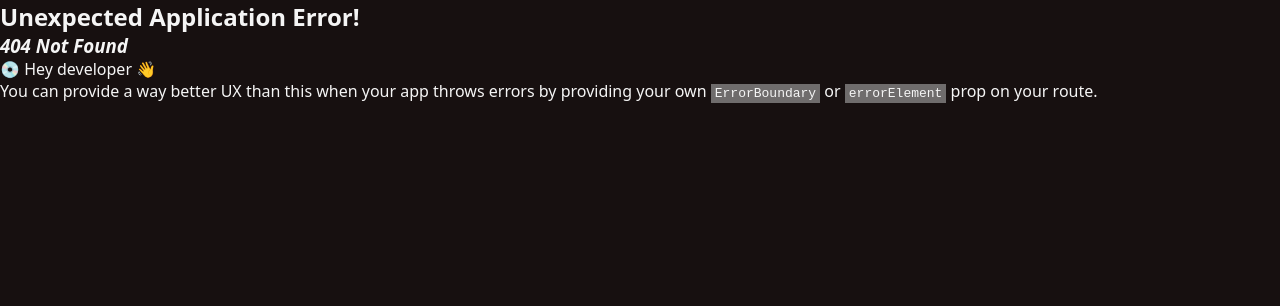
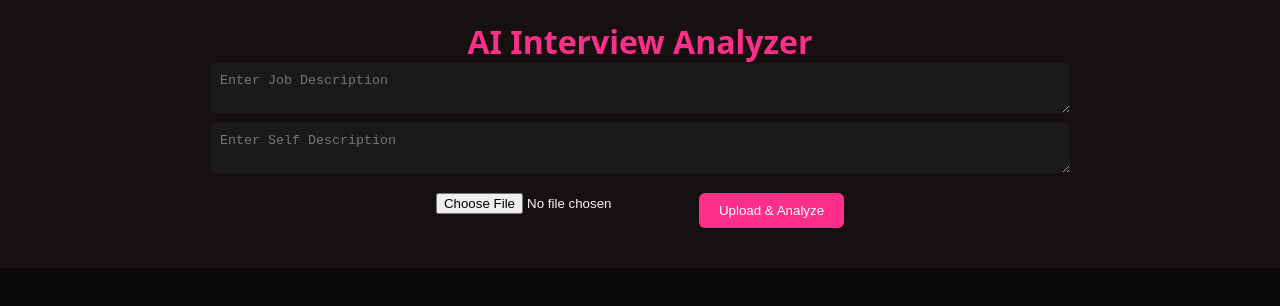
Before and after one commit to Himanshu116k/Smart_Ai_Resume_Checker, a React app in the folder Frontend/: page /resume in a window 1280 px wide. Before the commit this address had no page. Shown: the top 306 px of the page. Built offline with nearby package versions, Linux system fonts and the light colour scheme; the HTML template or start-up script is replaced by a standard one.

Commit message:
small bug fixing

```diff
--- a/Frontend/src/app.route.jsx
+++ b/Frontend/src/app.route.jsx
@@ -2,6 +2,7 @@ import { createBrowserRouter } from "react-router";
 import Login from "./features/auth/pages/Login";
 import Register from "./features/auth/pages/Register";
 import Protected from "./features/auth/components/Protected";
+import Resumpage from "./features/auth/pages/resumepage";
 
 export const router = createBrowserRouter([
   {
@@ -13,6 +14,10 @@ export const router = createBrowserRouter([
     element: <Register />
   },
   {
+    path: "/resume",
+    element: <Resumpage />
+  },
+  {
     path:"/",
     element: <Protected> <h1>Welcome to the App</h1> </Protected>
 
--- a/Frontend/src/features/auth/auth.context.jsx
+++ b/Frontend/src/features/auth/auth.context.jsx
@@ -5,7 +5,7 @@ export const AuthContext = createContext()
 
 export const AuthProvider = ({children}) =>{
    const [user,setUser]  = useState(null);
-   const [laoding,setloading] = useState(true);
+   const [laoding,setloading] = useState(false);
 
 
 
--- /dev/null
+++ b/Frontend/src/features/auth/pages/Resumepage.jsx
@@ -0,0 +1,164 @@
+// App.jsx
+import React, { useState } from "react";
+
+export default function Resumpage() {
+  const [file, setFile] = useState(null);
+  const [jobDescription, setJobDescription] = useState("");
+  const [selfDescription, setSelfDescription] = useState("");
+  const [data, setData] = useState(null);
+  const [loading, setLoading] = useState(false);
+  const [error, setError] = useState("");
+
+  const handleUpload = async () => {
+    if (!file || !jobDescription || !selfDescription) {
+      alert("Please fill all fields and upload resume");
+      return;
+    }
+
+    const formData = new FormData();
+    formData.append("resume", file);
+    formData.append("jobDescription", jobDescription);
+    formData.append("selfDescription", selfDescription);
+
+    try {
+      setLoading(true);
+      setError("");
+
+      const res = await fetch("http://localhost:3000/api/interview", {
+        method: "POST",
+        body: formData,
+      });
+
+      if (!res.ok) {
+        throw new Error("Failed to fetch data");
+      }
+
+      const result = await res.json();
+      setData(result && result.interviewReport ? result.interviewReport : null);
+    } catch (err) {
+      console.error(err);
+      setError("Something went wrong while uploading");
+    } finally {
+      setLoading(false);
+    }
+  };
+
+  return (
+    <>
+      <style>{`
+        body {
+          margin: 0;
+          background: #0a0a0a;
+          color: white;
+          font-family: Arial;
+        }
+
+        .container {
+          padding: 20px;
+          max-width: 900px;
+          margin: auto;
+        }
+
+        .title {
+          text-align: center;
+          color: #ff2e88;
+        }
+
+        .input-box {
+          display: flex;
+          flex-direction: column;
+          gap: 10px;
+          margin-bottom: 20px;
+        }
+
+        textarea {
+          padding: 10px;
+          border-radius: 6px;
+          border: none;
+          background: #1a1a1a;
+          color: white;
+        }
+
+        .upload-box {
+          display: flex;
+          gap: 10px;
+          justify-content: center;
+          margin-bottom: 20px;
+        }
+
+        .btn {
+          background: #ff2e88;
+          padding: 10px 20px;
+          border: none;
+          color: white;
+          border-radius: 6px;
+          cursor: pointer;
+        }
+
+        .card {
+          background: #111;
+          padding: 20px;
+          border-radius: 10px;
+        }
+
+        .question {
+          background: #1a1a1a;
+          padding: 10px;
+          border-radius: 6px;
+          margin-top: 10px;
+        }
+      `}</style>
+
+      <div className="container">
+        <h1 className="title">AI Interview Analyzer</h1>
+
+        {/* Inputs */}
+        <div className="input-box">
+          <textarea
+            placeholder="Enter Job Description"
+            value={jobDescription}
+            onChange={(e) => setJobDescription(e.target.value)}
+          />
+
+          <textarea
+            placeholder="Enter Self Description"
+            value={selfDescription}
+            onChange={(e) => setSelfDescription(e.target.value)}
+          />
+        </div>
+
+        {/* Upload */}
+        <div className="upload-box">
+          <input
+            type="file"
+            onChange={(e) => setFile(e.target.files[0])}
+          />
+          <button onClick={handleUpload} className="btn">
+            {loading ? "Analyzing..." : "Upload & Analyze"}
+          </button>
+        </div>
+
+        {error && <p>{error}</p>}
+
+        {/* Result */}
+        {data && (
+          <div className="card">
+            <h2>Job Description</h2>
+            <p>{data.jobDescription}</p>
+
+            <h2>Self Description</h2>
+            <p>{data.selfDescription}</p>
+
+            <h2>Technical Questions</h2>
+            {data.technicalQuestions && data.technicalQuestions.map((q, i) => (
+              <div key={i} className="question">
+                <p><strong>Q:</strong> {q.question}</p>
+                <p><strong>A:</strong> {q.answer}</p>
+              </div>
+            ))}
+          </div>
+        )}
+      </div>
+    </>
+  );
+}
--- /dev/null
+++ b/Frontend/src/features/auth/pages/Style.css
@@ -0,0 +1,69 @@
+body {
+  margin: 0;
+  font-family: Arial, sans-serif;
+  background-color: #0a0a0a;
+  color: white;
+}
+
+.container {
+  padding: 20px;
+  max-width: 900px;
+  margin: auto;
+}
+
+.title {
+  text-align: center;
+  color: #ff2e88;
+}
+
+.upload-box {
+  display: flex;
+  gap: 10px;
+  justify-content: center;
+  margin-bottom: 20px;
+}
+
+.btn {
+  background: #ff2e88;
+  border: none;
+  padding: 10px 20px;
+  color: white;
+  cursor: pointer;
+  border-radius: 6px;
+}
+
+.btn:hover {
+  background: #ff4da6;
+}
+
+.card {
+  background: #111;
+  padding: 20px;
+  border-radius: 10px;
+  box-shadow: 0 0 10px rgba(255, 46, 136, 0.4);
+}
+
+h2 {
+  color: #ff2e88;
+  margin-top: 20px;
+}
+
+.question {
+  background: #1a1a1a;
+  padding: 10px;
+  border-radius: 6px;
+  margin-top: 10px;
+}
+
+.plan {
+  background: #1a1a1a;
+  padding: 10px;
+  margin-top: 10px;
+  border-left: 4px solid #ff2e88;
+}
+
+.error {
+  text-align: center;
+  color: red;
+  margin-bottom: 10px;
+}
```
